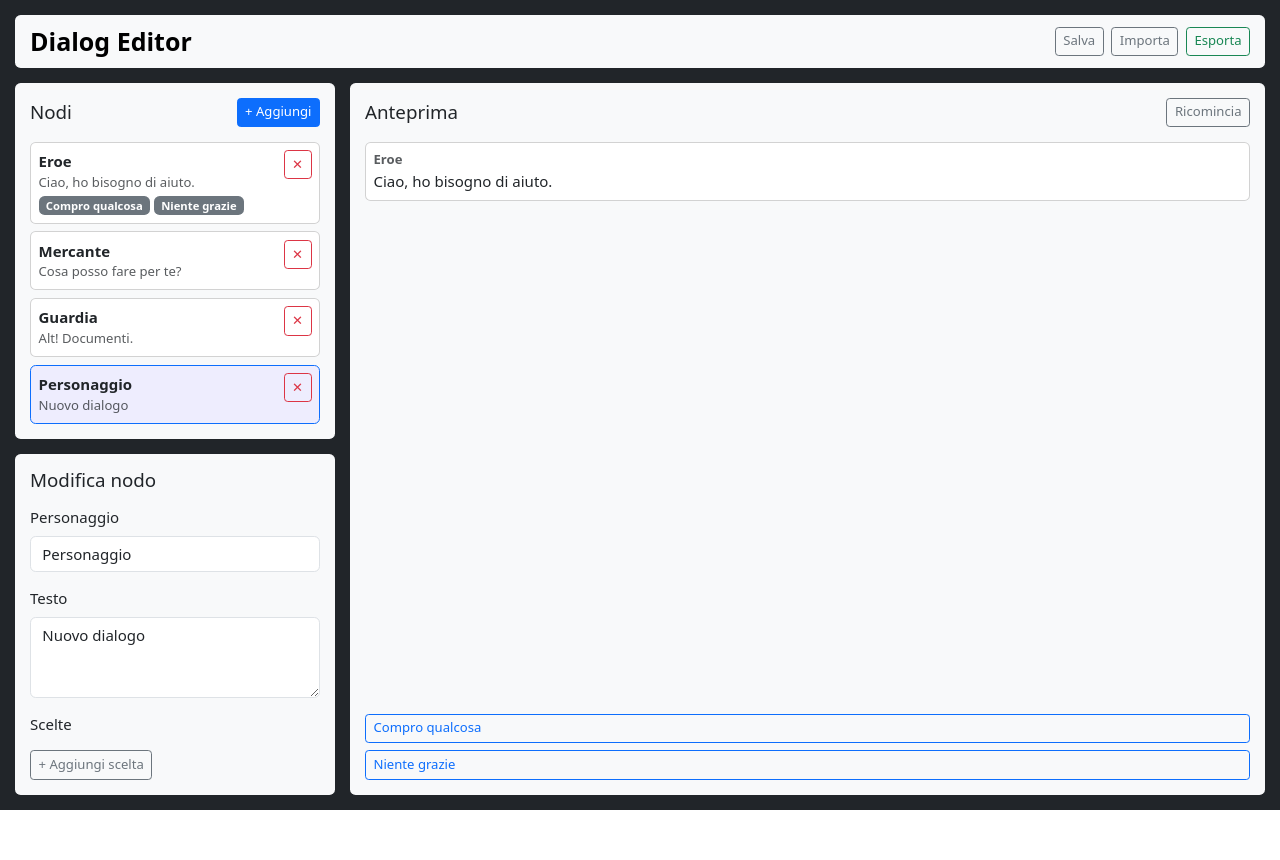
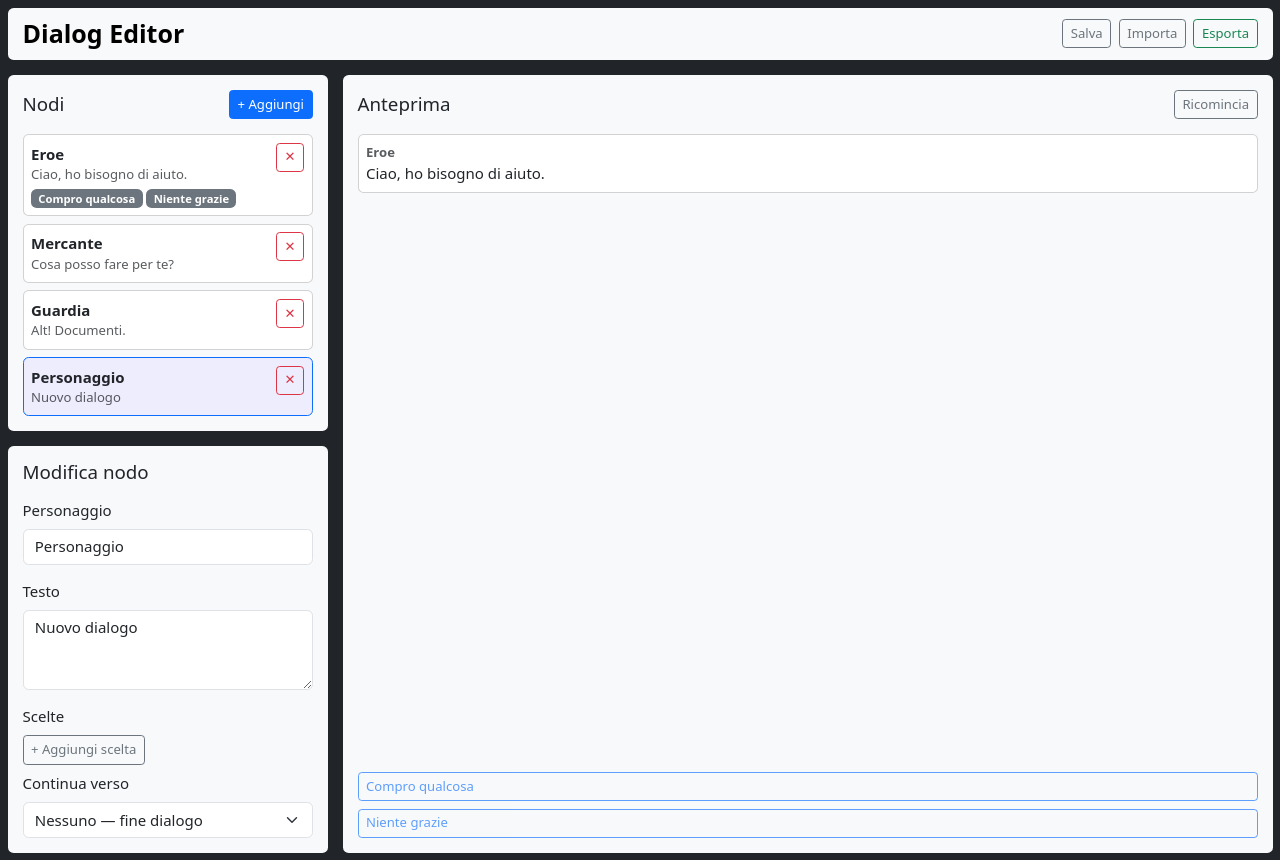
Before and after one commit to GiuseppeSifanno/dialogue-editor, a React (Vite) app: page / in a window 1280 px wide. Both pictures are taken after a click on the button "+ Aggiungi". Before the commit the page ends 810 px from the top, so only its background shows below. Built offline with nearby package versions, Linux system fonts and the light colour scheme.

Commit message:
Primo prototipo

```diff
--- a/src/App.jsx
+++ b/src/App.jsx
@@ -2,31 +2,38 @@ import { useState } from "react"
 import NodeList   from "./components/NodeList"
 import NodeEditor from "./components/NodeEditor"
 import Preview    from "./components/Preview"
-import Nodes from "./model/nodes"
 
 const savedNodes = localStorage.getItem("dialogueNodes")
 const initialNodes = savedNodes ? JSON.parse(savedNodes) : [
   { id: 1, char: "Eroe", text: "Ciao, ho bisogno di aiuto.", choices: [
-    { text: "Compro qualcosa", targetId: 2 },
-    { text: "Niente grazie",   targetId: 3 },
-  ]},
-  { id: 2, char: "Mercante", text: "Cosa posso fare per te?", choices: [] },
-  { id: 3, char: "Guardia",  text: "Alt! Documenti.",         choices: [] },
+    { text: "Compro qualcosa", next: 2 },
+    { text: "Niente grazie",   next: 3 },
+  ],
+  nextId: null},
+  { id: 2, char: "Mercante", text: "Cosa posso fare per te?", choices: [], nextId: 3 },
+  { id: 3, char: "Guardia",  text: "Alt! Documenti.",         choices: [], nextId: null },
 ]
 
 function App() {
   const [nodes, setNodes]           = useState(initialNodes)
   const [selectedId, setSelectedId] = useState(initialNodes[0]?.id || null)
   const [nextId, setNextId]         = useState(4)
+  const [characters, setCharacters] = useState(
+    () => [...new Set(initialNodes.map(n => n.char))]
+  )
 
   const selectedNode = nodes.find(n => n.id === selectedId)
 
   function handleUpdate(updatedNode) {
     setNodes(prev => prev.map(n => n.id === updatedNode.id ? updatedNode : n))
+    // aggiunge il personaggio alla lista se è nuovo
+    setCharacters(prev =>
+      prev.includes(updatedNode.char) ? prev : [...prev, updatedNode.char]
+    )
   }
 
   function handleAdd() {
-    const newNode = { id: nextId, char: "Personaggio", text: "Nuovo dialogo", choices: [] }
+    const newNode = { id: nextId, char: "Personaggio", text: "Nuovo dialogo", choices: [], nextId: null }
     setNodes(prev => [...prev, newNode])
     setSelectedId(nextId)
     setNextId(nextId + 1)
@@ -67,7 +74,7 @@ function App() {
   }
 
   return (
-    <div className="bg-dark min-vh-100 d-flex flex-column p-3 gap-3">
+    <div className="bg-dark min-vh-100 d-flex flex-column p-2 gap-3">
 
       {/* Navbar */}
       <nav className="navbar navbar-expand-sm bg-body-tertiary rounded px-3">
@@ -113,6 +120,7 @@ function App() {
             key={selectedId}
             node={selectedNode}
             nodes={nodes}
+            characters={characters}
             onUpdate={handleUpdate}
           />
         </div>
--- a/src/components/NodeEditor.jsx
+++ b/src/components/NodeEditor.jsx
@@ -1,6 +1,6 @@
 import { useState, useEffect } from 'react'
 
-function NodeEditor({ node, nodes, onUpdate }) {
+function NodeEditor({ node, nodes, characters, onUpdate }) {
   const [localNode, setLocalNode] = useState(node)
 
   useEffect(() => {
@@ -49,6 +49,7 @@ function NodeEditor({ node, nodes, onUpdate }) {
         <input
           type="text"
           className="form-control"
+          list="characters-list"
           value={localNode.char}
           onChange={(e) => {
             const updated = { ...localNode, char: e.target.value }
@@ -56,6 +57,11 @@ function NodeEditor({ node, nodes, onUpdate }) {
             onUpdate(updated)
           }}
         />
+        <datalist id="characters-list">
+          {characters.map((char, i) => (
+            <option key={i} value={char} />
+          ))}
+        </datalist>
       </div>
 
       <div>
@@ -103,9 +109,34 @@ function NodeEditor({ node, nodes, onUpdate }) {
             </div>
           ))}
         </div>
-        <button className="btn btn-outline-secondary btn-sm mt-2" onClick={handleAddChoice}>
+        <button className="btn btn-outline-secondary btn-sm" onClick={handleAddChoice}>
           + Aggiungi scelta
         </button>
+
+        {localNode.choices.length === 0 && (
+          <div className='mt-2'>
+            <label className="form-label">Continua verso</label>
+            <select
+              className="form-select"
+              value={localNode.skipTo || ''}
+              onChange={(e) => {
+                const updated = { ...localNode, skipTo: e.target.value ? Number(e.target.value) : null }
+                setLocalNode(updated)
+                onUpdate(updated)
+              }}
+            >
+            <option value="">Nessuno — fine dialogo</option>
+            {nodes
+              .filter(n => n.id !== localNode.id)
+              .map(n => (
+                <option key={n.id} value={n.id}>
+                  {n.char}: {n.text.slice(0, 20)}…
+                </option>
+              ))
+            }
+            </select>
+          </div>
+        )}
       </div>
     </div>
   )
--- a/src/components/Preview.jsx
+++ b/src/components/Preview.jsx
@@ -64,6 +64,13 @@ function Preview({ nodes }) {
             </button>
           ))}
         </div>
+      ) : currentNode.skitTo ? (
+        <button
+          className="btn btn-outline-secondary btn-sm"
+          onClick={() => handleChoice(currentNode.skipTo)}
+        >
+          Continua →
+        </button>
       ) : (
         <div className="text-center">
           <p className="text-muted small">Fine del dialogo</p>
```
